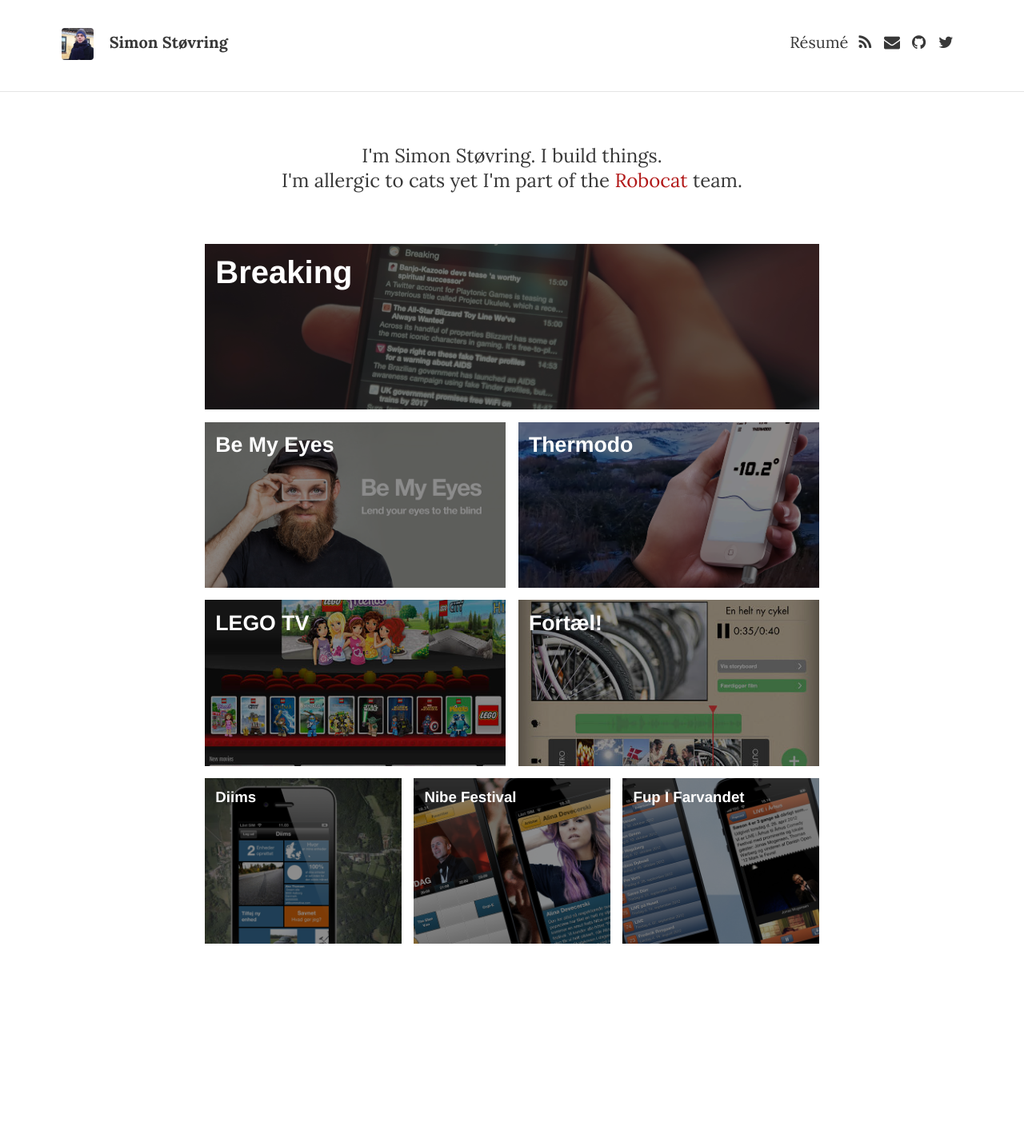
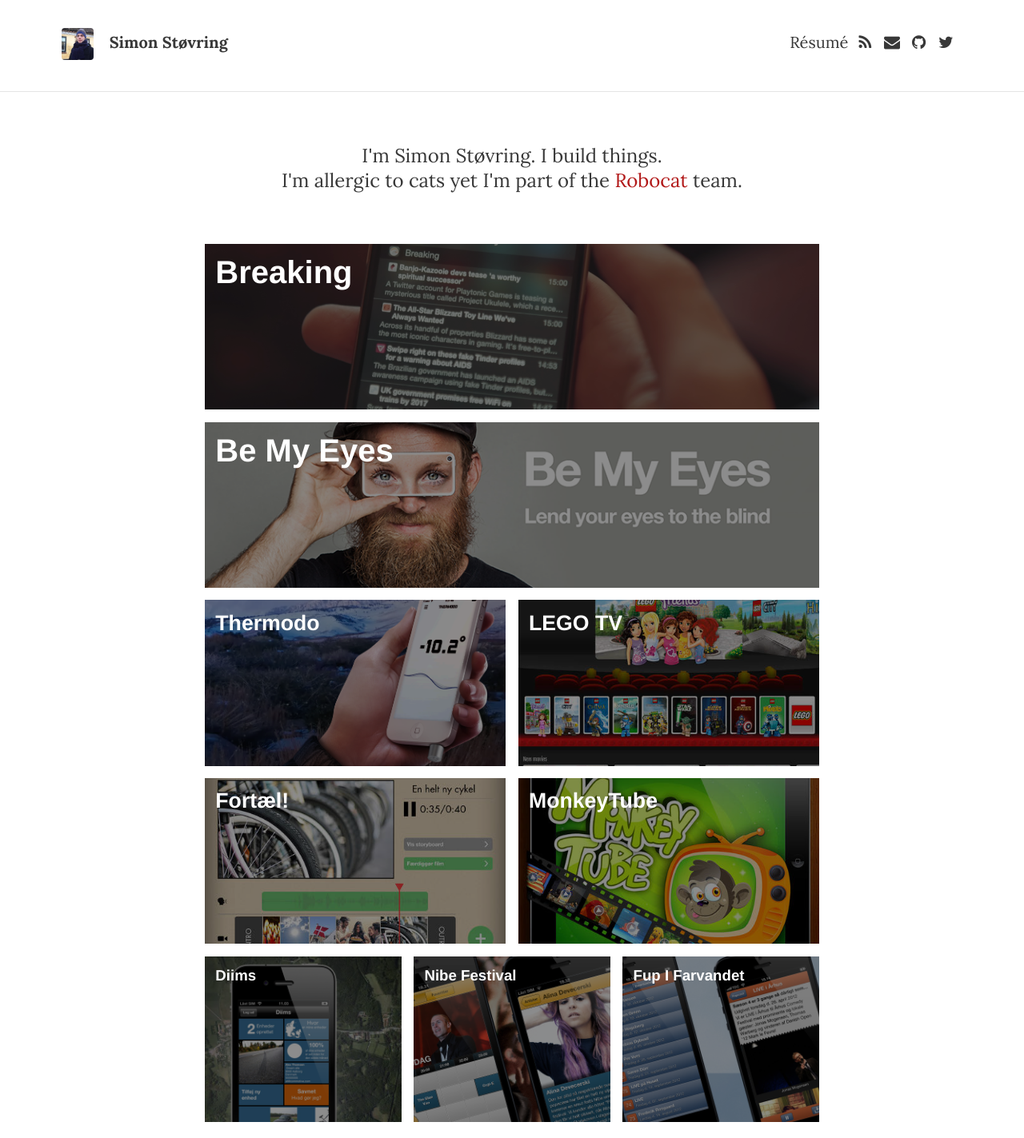
Before and after one commit to simonbs/simonbs.github.io, a Jekyll site: the page built from index.html, in a window 1280 px wide. Shown: the whole page at 80% size. Built offline with Jekyll 4.4.1, drawn with Linux system fonts in a browser that asks for light colours; nearby versions of some CDN libraries; some web fonts are replaced; the list of posts is cut into pages by our own code; before the commit the page ends 1201 px from its top, so only the background shows below that.

Commit message:
Adds MonkeyTube

```diff
--- a/_includes/projects.html
+++ b/_includes/projects.html
@@ -4,25 +4,30 @@
     <div class="tint"></div>
     <div class="title">Breaking</div>
   </div>
-  <div class="big left" onClick="javascript:window.open('http://bemyeyes.org/');">
+  <div class="featured" onClick="javascript:window.open('http://bemyeyes.org/');">
     <div class="be-my-eyes"></div>
     <div class="tint"></div>
     <div class="title">Be My Eyes</div>
   </div>
-  <div class="big right" onClick="javascript:window.open('http://thermodo.com/');">
+  <div class="big left" onClick="javascript:window.open('http://thermodo.com/');">
     <div class="thermodo"></div>
     <div class="tint"></div>
     <div class="title">Thermodo</div>
   </div>
-  <div class="big left" onClick="javascript:window.open('https://itunes.apple.com/dk/app/lego-tv/id659284915');">
+  <div class="big right" onClick="javascript:window.open('https://itunes.apple.com/dk/app/lego-tv/id659284915');">
     <div class="lego-tv"></div>
     <div class="tint"></div>
     <div class="title">LEGO TV</div>
   </div>
-  <div class="big right" onClick="javascript:window.open('https://itunes.apple.com/dk/app/fort-l!/id897832711');">
+  <div class="big left" onClick="javascript:window.open('https://itunes.apple.com/dk/app/fort-l!/id897832711');">
     <div class="fortael"></div>
     <div class="tint"></div>
     <div class="title">Fortæl!</div>
+  </div>
+  <div class="big right" onClick="javascript:window.open('https://itunes.apple.com/dk/app/monkeytube-b-rnenes-egen-tv/id485726401');">
+    <div class="monkeytube"></div>
+    <div class="tint"></div>
+    <div class="title">MonkeyTube</div>
   </div>
   <div class="small left" onClick="javascript:window.open('https://itunes.apple.com/dk/app/diims/id529058443');">
     <div class="diims"></div>
--- a/_sass/layouts/_projects.scss
+++ b/_sass/layouts/_projects.scss
@@ -132,6 +132,11 @@
     background-image: url('../img/fortael.jpg');
   }
 
+  .monkeytube {
+    @extend %image;
+    background-image: url('../img/monkeytube.jpg');
+  }
+
   .diims {
     @extend %image;
     background-image: url('../img/diims.png');
```
Also changed, not shown: img/monkeytube.jpg (added).
